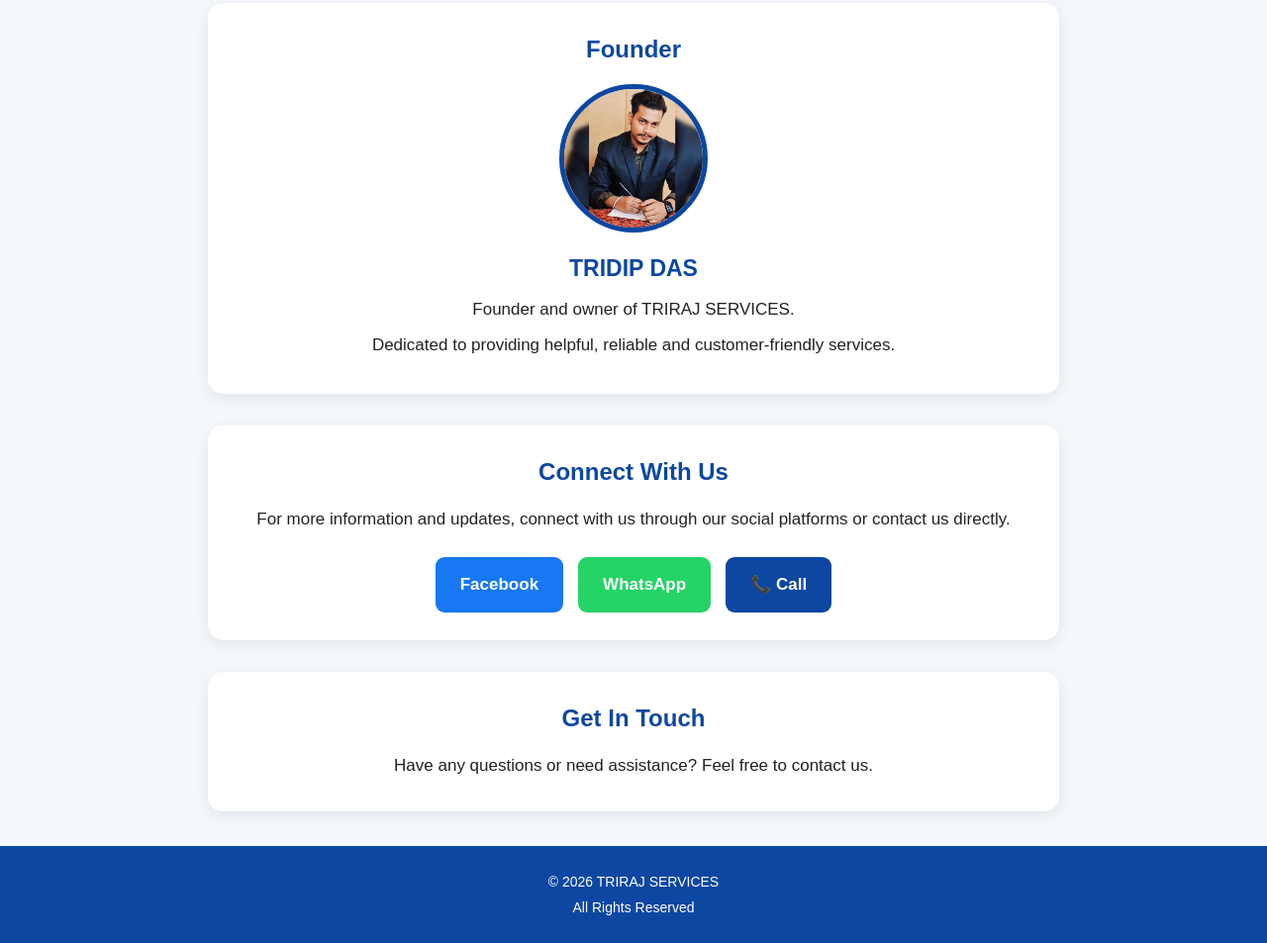
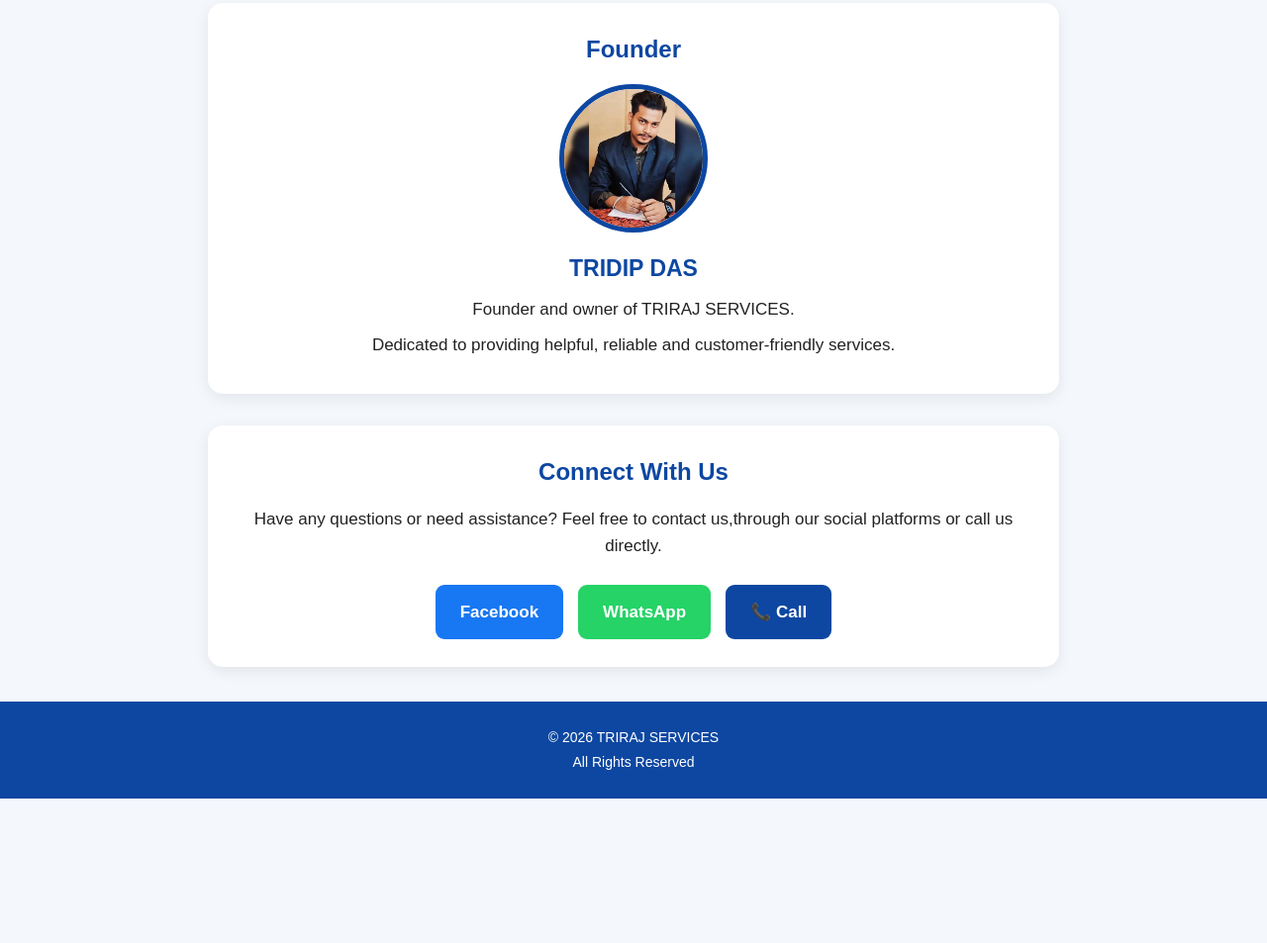
Before and after one commit to dassnehasish414-oss/triraj, a plain HTML site: page index.html in a window 1280 px wide. Shown: the part 1219-2172 px from the top of the page at 99% size. After the commit the page ends 2026 px from the top, so only its background shows below. Drawn offline with Linux system fonts and the light colour scheme.

Commit message:
Update index.html

```diff
--- a/index.html
+++ b/index.html
@@ -832,9 +832,8 @@
 
 
             <p>
-                For more information and updates,
-                connect with us through our social
-                platforms or contact us directly.
+               Have any questions or need assistance? Feel free to contact us,through our social
+               platforms or call us directly.
             </p>
 
 
@@ -879,25 +878,6 @@
         </section>
 
 
-
-        <!-- =========================
-             GET IN TOUCH
-        ========================= -->
-
-        <section class="card contact">
-
-            <h2>
-                Get In Touch
-            </h2>
-
-            <p>
-                Have any questions or need assistance?
-                Feel free to contact us.
-            </p>
-
-        </section>
-
-
     </main>
 
 
```
